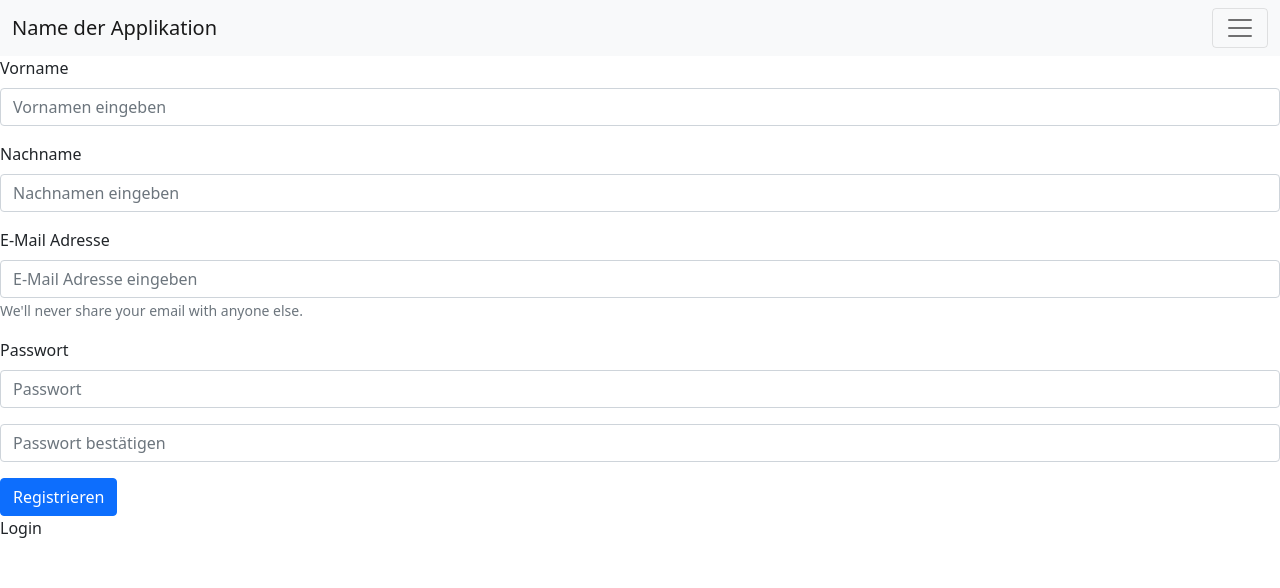
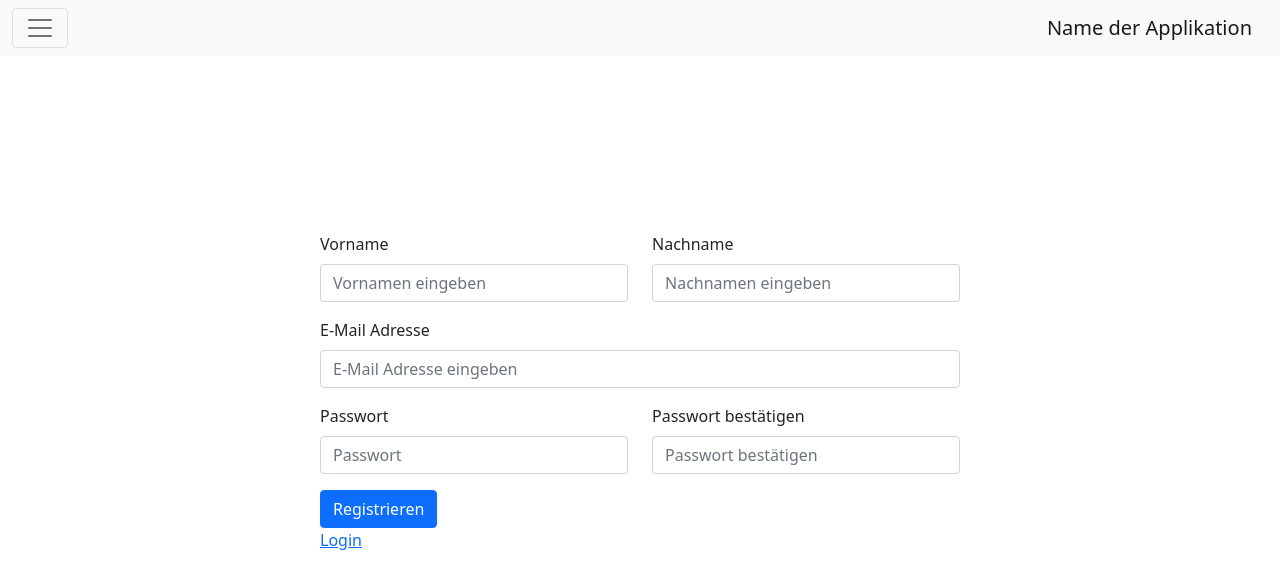
Before and after one commit to catirony/verteilte_systeme, a React (Create React App) app in the folder Frontend/react-ui/: page / in a window 1280 px wide. Shown: the top 588 px of the page. Built offline with nearby package versions, Linux system fonts and the light colour scheme.

Commit message:
Register From Done

```diff
--- a/Frontend/react-ui/src/App.js
+++ b/Frontend/react-ui/src/App.js
@@ -9,19 +9,22 @@ import {
   Form,
   FormControl,
   Button,
+  Row,
+  Breadcrumb,
 } from "react-bootstrap";
+import { Col } from "react-bootstrap";
 
 function App() {
   return (
     <div>
       <Navbar bg="light" expand={false}>
         <Container fluid>
+          <Navbar.Toggle aria-controls="offcanvasNavbar" />
           <Navbar.Brand href="#">Name der Applikation</Navbar.Brand>
-          <Navbar.Toggle aria-controls="offcanvasNavbar" />
           <Navbar.Offcanvas
             id="offcanvasNavbar"
             aria-labelledby="offcanvasNavbarLabel"
-            placement="end"
+            placement="start"
           >
             <Offcanvas.Header closeButton>
               <Offcanvas.Title id="offcanvasNavbarLabel">
@@ -62,46 +65,52 @@ function App() {
         </Container>
       </Navbar>
 
-      <div className="justify-content-center">
-        <Form>
+      <Form className="w-50 position-absolute top-50 start-50 translate-middle">
+        <Row>
+          <Col>
             <Form.Group className="mb-3" controlId="formBasicEmail">
               <Form.Label>Vorname</Form.Label>
               <Form.Control type="text" placeholder="Vornamen eingeben" />
               <Form.Text className="text-muted"></Form.Text>
             </Form.Group>
-
+          </Col>
+          <Col>
             <Form.Group className="mb-3" controlId="formBasicEmail">
               <Form.Label>Nachname</Form.Label>
               <Form.Control type="text" placeholder="Nachnamen eingeben" />
               <Form.Text className="text-muted"></Form.Text>
             </Form.Group>
+          </Col>
+        </Row>
 
         <Form.Group className="mb-3" controlId="formBasicEmail">
           <Form.Label>E-Mail Adresse</Form.Label>
           <Form.Control type="email" placeholder="E-Mail Adresse eingeben" />
-            <Form.Text className="text-muted">
-              We'll never share your email with anyone else.
-            </Form.Text>
         </Form.Group>
 
+        <Row>
+          <Col>
             <Form.Group className="mb-3" controlId="formBasicPassword">
               <Form.Label>Passwort</Form.Label>
               <Form.Control type="password" placeholder="Passwort" />
             </Form.Group>
-
+          </Col>
+          <Col>
             <Form.Group className="mb-3" controlId="formBasicPassword">
+              <Form.Label>Passwort bestätigen</Form.Label>
               <Form.Control type="password" placeholder="Passwort bestätigen" />
             </Form.Group>
+          </Col>
+        </Row>
 
-          <Button variant="primary" type="submit">
+        <Button href="#" variant="primary" type="submit">
           Registrieren
         </Button>
 
-          <p>
-            <a>Login</a>
-          </p>
+        <Breadcrumb>
+          <Breadcrumb.Item href="#">Login</Breadcrumb.Item>
+        </Breadcrumb>
       </Form>
-      </div>
     </div>
   );
 }
```
Lines whose indentation alone changed are shown as unchanged.
